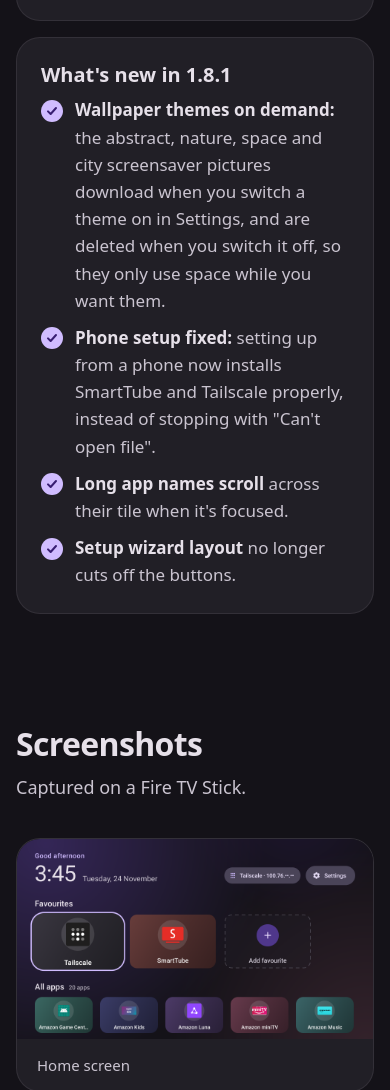
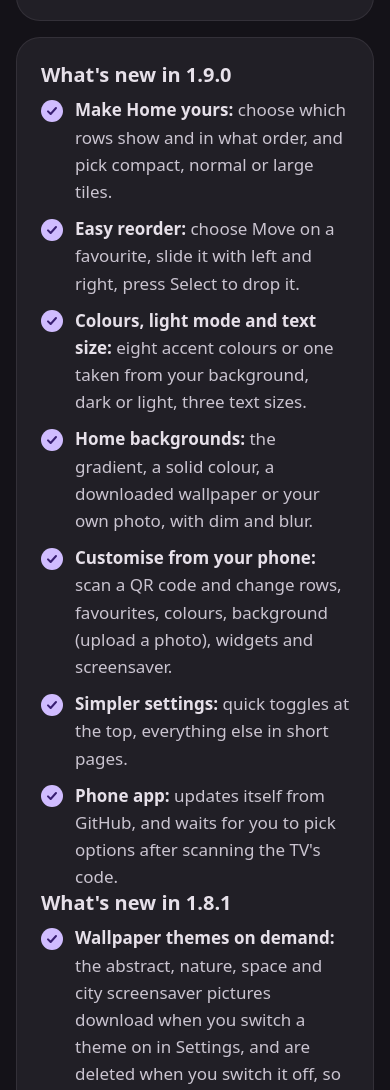
Before and after one commit to Brick-Bread/MaterialTV, a plain HTML site: page docs/index.html in a window 390 px wide. Shown: the part 6752-7842 px from the top of the page. Drawn offline with Linux system fonts and the light colour scheme; a web font is replaced by a local one.

Commit message:
MaterialTV 1.9.0: customisation (home rows, tile size, accent/light/text size, backgrounds, phone customise page, simpler settings); fix assets packaged with backslashes on Windows builds
Co-Authored-By: Claude Opus 5.5 <noreply@anthropic.com>

```diff
--- a/docs/index.html
+++ b/docs/index.html
@@ -456,6 +456,16 @@
         </article>
       </div>
       <div class="card" style="margin-top:16px">
+        <h3>What's new in 1.9.0</h3>
+        <ul class="check">
+          <li><strong>Make Home yours:</strong> choose which rows show and in what order, and pick compact, normal or large tiles.</li>
+          <li><strong>Easy reorder:</strong> choose Move on a favourite, slide it with left and right, press Select to drop it.</li>
+          <li><strong>Colours, light mode and text size:</strong> eight accent colours or one taken from your background, dark or light, three text sizes.</li>
+          <li><strong>Home backgrounds:</strong> the gradient, a solid colour, a downloaded wallpaper or your own photo, with dim and blur.</li>
+          <li><strong>Customise from your phone:</strong> scan a QR code and change rows, favourites, colours, background (upload a photo), widgets and screensaver.</li>
+          <li><strong>Simpler settings:</strong> quick toggles at the top, everything else in short pages.</li>
+          <li><strong>Phone app:</strong> updates itself from GitHub, and waits for you to pick options after scanning the TV's code.</li>
+        </ul>
         <h3>What's new in 1.8.1</h3>
         <ul class="check">
           <li><strong>Wallpaper themes on demand:</strong> the abstract, nature, space and city screensaver pictures download when you switch a theme on in Settings, and are deleted when you switch it off, so they only use space while you want them.</li>
```
Also changed, not shown: 1 other file.
